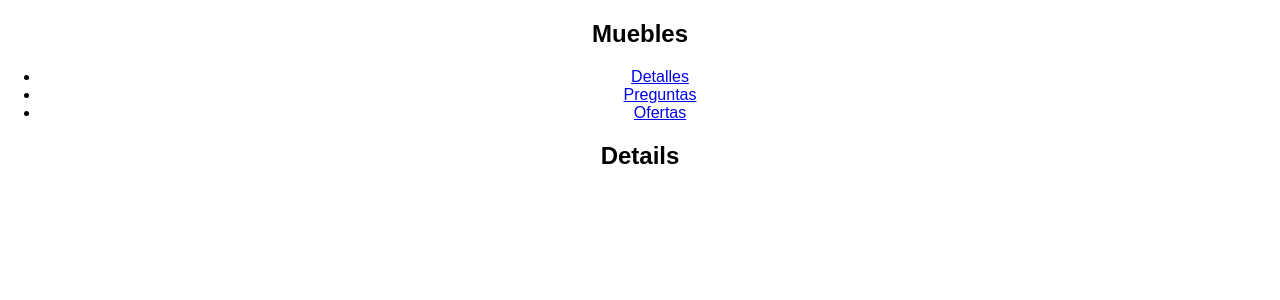
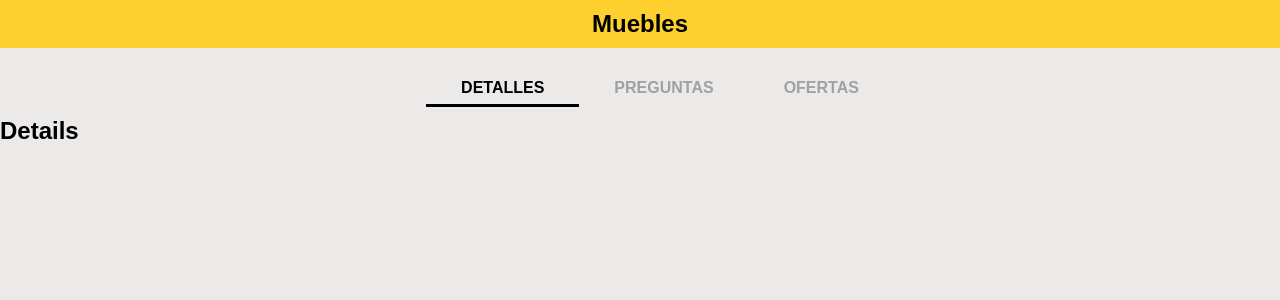
Before and after one commit to 3lv27/furgo, a React (Create React App) app: page /muebles/detalles in a window 1280 px wide. Shown: the top 300 px of the page. Built offline with nearby package versions, Linux system fonts and the light colour scheme.

Commit message:
progress: added some style

```diff
--- a/src/App.css
+++ b/src/App.css
@@ -1,28 +1,38 @@
-.App {
+body {
+  background-color: rgb(236, 233, 233);
+}
+
+.header {
+  background-color: #FED02E;
+  padding: 10px;
+
+}
+
+.header h2 {
+  margin: 0;
   text-align: center;
 }
 
-.App-logo {
-  animation: App-logo-spin infinite 20s linear;
-  height: 80px;
+.nav {
+  display: flex;
+  justify-content: center;
+  list-style-type: none;
 }
 
-.App-header {
-  background-color: #222;
-  height: 150px;
-  padding: 20px;
-  color: white;
+.active {
+  font-weight: bold;
+  color: #000;
+  border-bottom: 3px solid #000;
 }
 
-.App-title {
-  font-size: 1.5em;
+.nav li {
+  margin-top: 15px;
 }
 
-.App-intro {
-  font-size: large;
+ a {
+    padding: 0 35px 8px 35px;
+    text-decoration: none;
+    text-transform: uppercase;
+    font-weight: bold;
+    color: rgb(156, 162, 165)
 }
-
-@keyframes App-logo-spin {
-  from { transform: rotate(0deg); }
-  to { transform: rotate(360deg); }
-}
```
Also changed, not shown: src/Details/Container/Details.css (added).
